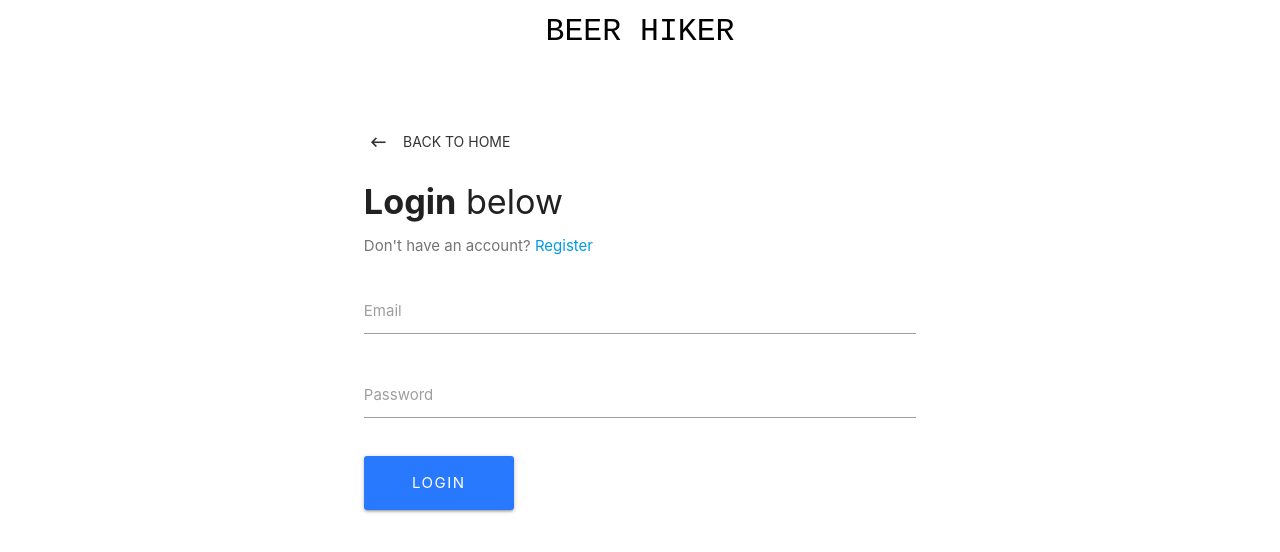
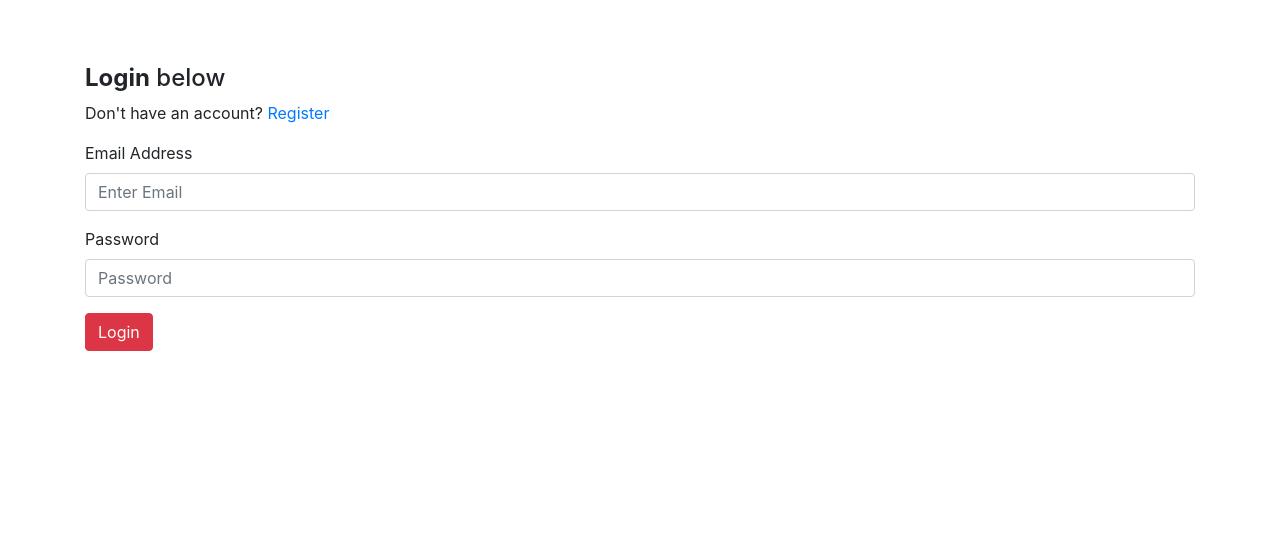
Before and after one commit to matthewemichael/BeerHiker, a React (Create React App) app in the folder client/: page / in a window 1280 px wide. Shown: the top 552 px of the page. Built offline with nearby package versions, Linux system fonts and the light colour scheme; the HTML template or start-up script is replaced by a standard one.

Commit message:
implementing bootstrap, created new login form

```diff
--- a/client/package.json
+++ b/client/package.json
@@ -4,9 +4,11 @@
   "private": true,
   "dependencies": {
     "axios": "^0.19.0",
+    "bootstrap": "^4.4.1",
     "classnames": "^2.2.6",
     "jwt-decode": "^2.2.0",
     "react": "^16.12.0",
+    "react-bootstrap": "^1.0.0-beta.16",
     "react-dom": "^16.12.0",
     "react-redux": "^7.1.3",
     "react-router-dom": "^5.1.2",
--- a/client/public/index.html
+++ b/client/public/index.html
@@ -6,9 +6,6 @@
     <meta name="viewport" content="width=device-width, initial-scale=1, shrink-to-fit=no">
     <meta name="theme-color" content="#000000">
     <link rel="manifest" href="%PUBLIC_URL%/manifest.json">
-    <!-- Compiled and minified CSS -->
-    <link rel="stylesheet" href="https://cdnjs.cloudflare.com/ajax/libs/materialize/1.0.0/css/materialize.min.css">
-    <link href="https://fonts.googleapis.com/icon?family=Material+Icons" rel="stylesheet">
     <title>BeerHiker</title>
   </head>
   <body>
@@ -16,6 +13,5 @@
       You need to enable JavaScript to run this app.
     </noscript>
     <div id="root"></div>
-    <script src="https://cdnjs.cloudflare.com/ajax/libs/materialize/1.0.0/js/materialize.min.js"></script>
   </body>
 </html>
--- a/client/src/App.js
+++ b/client/src/App.js
@@ -1,15 +1,13 @@
 import React, { Component } from "react";
 import { BrowserRouter as Router, Route, Switch } from "react-router-dom";
+import 'bootstrap/dist/css/bootstrap.min.css';
 import jwt_decode from "jwt-decode";
 import setAuthToken from "./utils/setAuthToken";
-
 import { setCurrentUser, logoutUser } from "./actions/authActions";
 import { Provider } from "react-redux";
 import store from "./store";
-
-import Navbar from "./components/layout/Navbar";
-import Register from "./components/auth/Register";
-import Login from "./components/auth/Login";
+import Register from "./components/register/Register";
+import Login from "./components/login/Login";
 import PrivateRoute from "./components/private-route/PrivateRoute";
 import Dashboard from "./components/dashboard/Dashboard";
 import Beer from "./components/beer/Beer"
@@ -42,7 +40,7 @@ class App extends Component {
       <Provider store={store}>
         <Router>
           <div className="App">
-            <Navbar />
+
             <Switch>
             <Route exact path="/" component={Login} />
             <Route exact path="/register" component={Register} />
--- a/client/src/components/auth/Login.js
+++ b/client/src/components/login/Login.js
@@ -4,6 +4,7 @@ import PropTypes from "prop-types";
 import { connect } from "react-redux";
 import { loginUser } from "../../actions/authActions";
 import classnames from "classnames";
+import { Button, Form } from 'react-bootstrap';
 
 class Login extends Component {
   constructor() {
@@ -53,24 +54,19 @@ class Login extends Component {
     const { errors } = this.state;
 
     return (
-      <div className="container">
+      <div className="container" id="loginContainer">
         <div style={{ marginTop: "4rem" }} className="row">
-          <div className="col s8 offset-s2">
-            <Link to="/" className="btn-flat waves-effect">
-              <i className="material-icons left">keyboard_backspace</i> Back to
-              home
-            </Link>
-            <div className="col s12" style={{ paddingLeft: "11.250px" }}>
+          <div className="col-sm-12">
             <h4>
               <b>Login</b> below
             </h4>
             <p className="grey-text text-darken-1">
               Don't have an account? <Link to="/register">Register</Link>
             </p>
-            </div>
-            <form noValidate onSubmit={this.onSubmit}>
-              <div className="input-field col s12">
-                <input
+            <Form noValidate onSubmit={this.onSubmit}>
+              <Form.Group controlId="formBasicEmail">
+                <Form.Label>Email Address</Form.Label>
+                  <Form.Control type="email" placeholder="Enter Email"
                     onChange={this.onChange}
                     value={this.state.email}
                     error={errors.email}
@@ -80,14 +76,15 @@ class Login extends Component {
                       invalid: errors.email || errors.emailnotfound
                     })}
                   />
-                <label htmlFor="email">Email</label>
                   <span className="red-text">
                     {errors.email}
                     {errors.emailnotfound}
                   </span>
-              </div>
-              <div className="input-field col s12">
-                <input
+
+              </Form.Group>
+              <Form.Group controlId="formBasicPassword">
+                <Form.Label>Password</Form.Label>
+                <Form.Control type="password" placeholder="Password"
                   onChange={this.onChange}
                   value={this.state.password}
                   error={errors.password}
@@ -97,27 +94,18 @@ class Login extends Component {
                     invalid: errors.password || errors.passwordincorrect
                   })}
                 />
-                <label htmlFor="password">Password</label>
                 <span className="red-text">
                   {errors.password}
                   {errors.passwordincorrect}
                 </span>
-              </div>
-              <div className="col s12" style={{ paddingLeft: "11.250px" }}>
-                <button
-                  style={{
-                    width: "150px",
-                    borderRadius: "3px",
-                    letterSpacing: "1.5px",
-                    marginTop: "1rem"
-                  }}
+              </Form.Group>
+              <Button
                 type="submit"
-                  className="btn btn-large waves-effect waves-light hoverable blue accent-3"
+                className="btn btn-danger"
               >
                 Login
-                </button>
-              </div>
-            </form>
+              </Button>
+            </Form>
           </div>
         </div>
       </div>
--- a/client/src/components/auth/Register.js
+++ b/client/src/components/register/Register.js
@@ -57,8 +57,7 @@ class Register extends Component {
         <div className="row">
           <div className="col s8 offset-s2">
             <Link to="/" className="btn-flat waves-effect">
-              <i className="material-icons left">keyboard_backspace</i> Back to
-              home
+             Back to home
             </Link>
             <div className="col s12" style={{ paddingLeft: "11.250px" }}>
               <h4>
--- /dev/null
+++ b/client/src/styles/login.css
@@ -0,0 +1,3 @@
+#loginContainer {
+    max-width: 600px;
+}
```
Also changed, not shown: 1 other file (tests, documents, lock files or other folders). Lines whose indentation alone changed are shown as unchanged.
